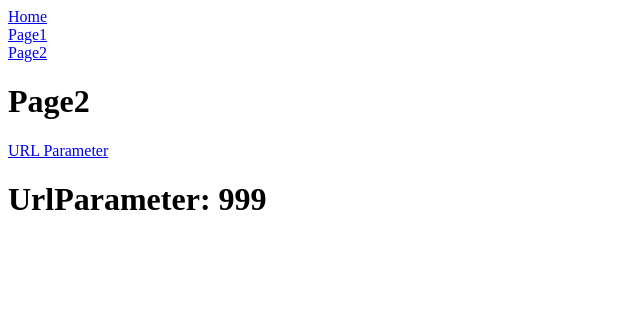
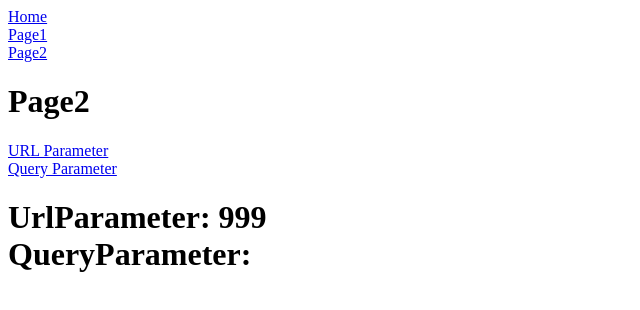
Before and after one commit to mori-tt/react-router_pra, a React (Vite) app: page /page2/999 in a window 1280 px wide. Shown: the top 310 px of the page, without its empty margins (0-640 px from the left). Built offline with nearby package versions, Linux system fonts and the light colour scheme.

Commit message:
Query parameters

```diff
--- a/src/Page2.tsx
+++ b/src/Page2.tsx
@@ -5,6 +5,8 @@ export const Page2 = () => {
     <div>
       <h1>Page2</h1>
       <Link to="999">URL Parameter</Link>
+      <br />
+      <Link to="999?name=hogehoge">Query Parameter</Link>
       <Outlet />
     </div>
   );
--- a/src/UrlParameter.tsx
+++ b/src/UrlParameter.tsx
@@ -1,6 +1,14 @@
-import { useParams } from "react-router-dom";
+import { useLocation, useParams } from "react-router-dom";
 
 export const UrlParameter = () => {
   const { id } = useParams();
-  return <h1>UrlParameter: {id}</h1>;
+  const { search } = useLocation();
+  const query = new URLSearchParams(search);
+  console.log(query);
+  return (
+    <h1>
+      UrlParameter: {id}
+      <br /> QueryParameter: {query.get("name")}
+    </h1>
+  );
 };
```
